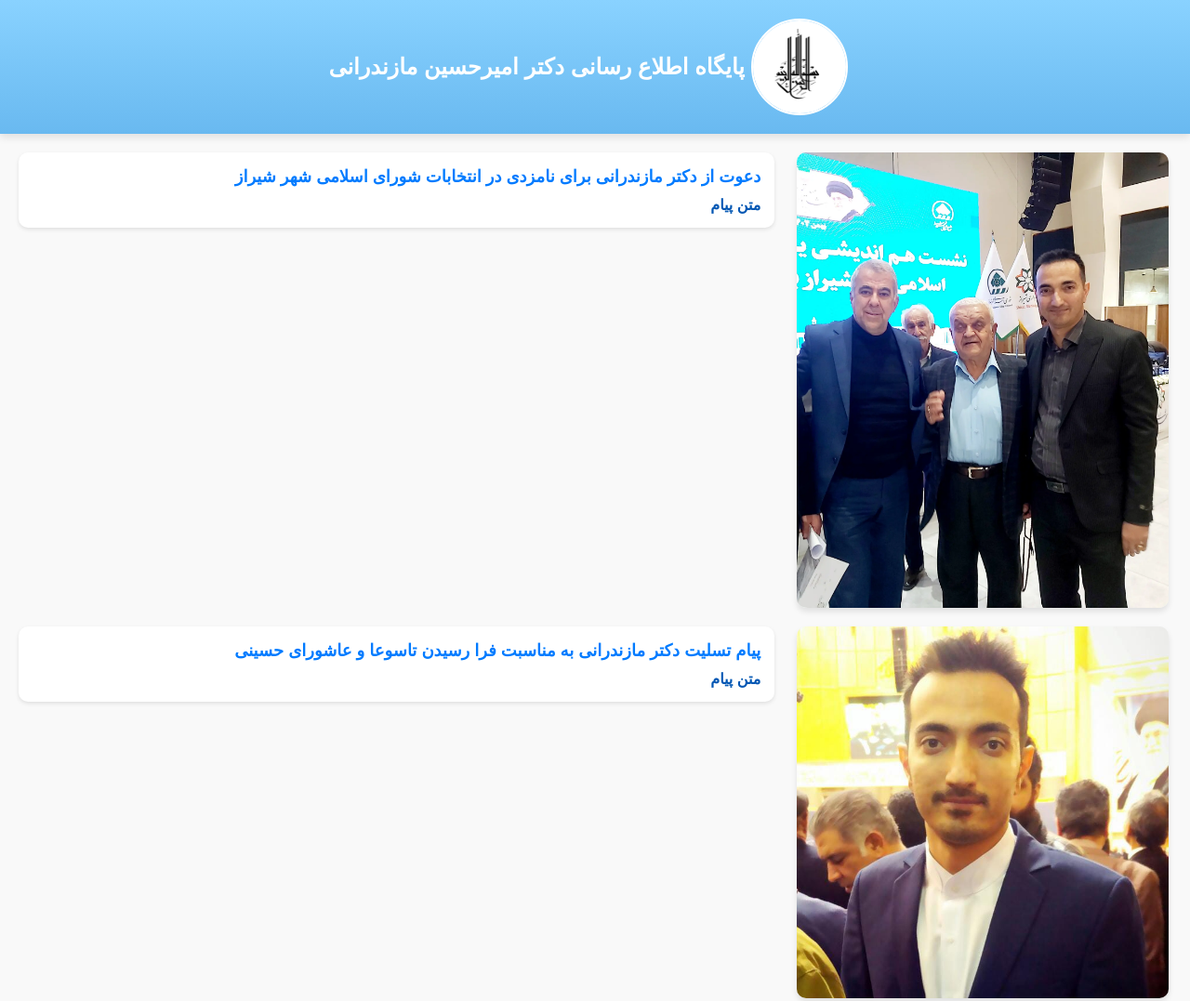
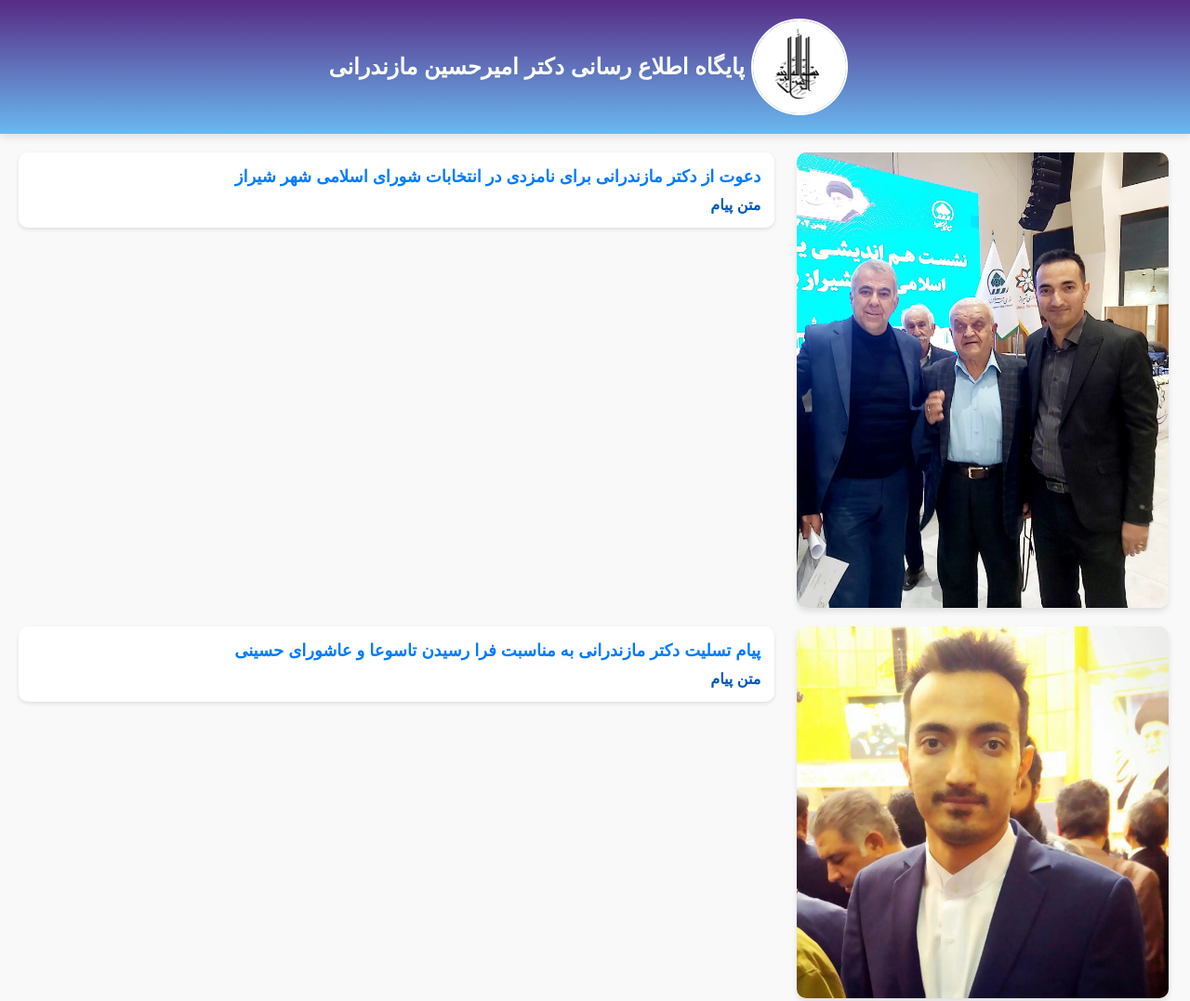
Before and after one commit to vahid242/simple-web, a plain HTML site: page index.html in a window 1280 px wide. Shown: the top 1077 px of the page at 93% size. Drawn offline with Linux system fonts and the light colour scheme.

Commit message:
update header color

```diff
--- a/public/css/main.css
+++ b/public/css/main.css
@@ -8,7 +8,7 @@ body {
 }
 
 header {
-    background: linear-gradient(to bottom, #89d2ff, #69b9f0);
+    background: linear-gradient(to bottom, #572a85, #69b9f0);
     color: white;
     padding: 20px 0;
     text-align: center;
```
Also changed, not shown: 2 other files.
